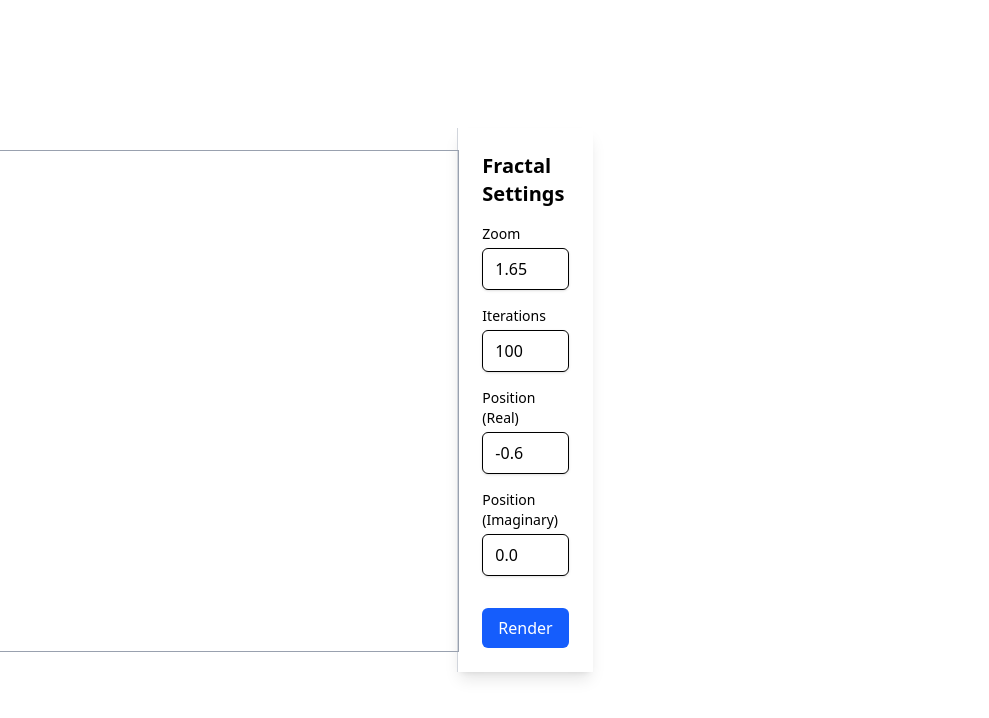
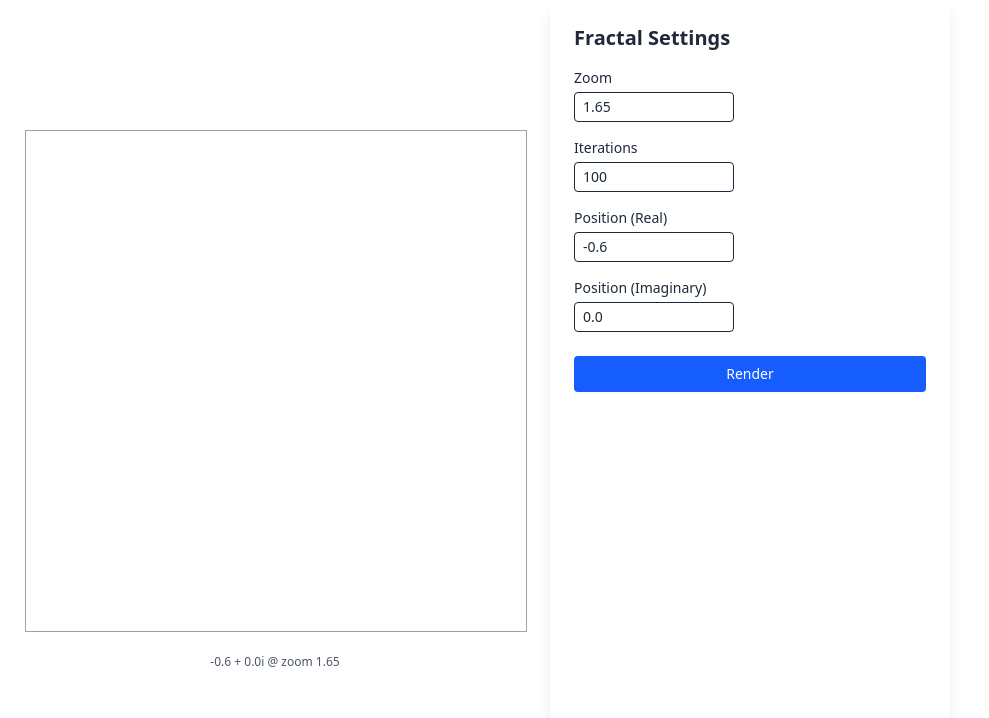
Before and after one commit to PottierLoic/Depth, a React (Vite) app: page / in a window 1280 px wide. Shown: the top 718 px of the page, without its empty margins (0-989 px from the left). Built offline with nearby package versions, Linux system fonts and the light colour scheme.

Commit message:
feat: enhance zoom logic and add real-time state synchronization

```diff
--- a/src/App.tsx
+++ b/src/App.tsx
@@ -1,4 +1,4 @@
-import { useRef, useState } from "react"
+import {useEffect, useRef, useState} from "react"
 import { invoke } from '@tauri-apps/api/core'
 
 export default function Page() {
@@ -14,12 +14,23 @@ export default function Page() {
 
   const canvasSize = 500
 
-  function getBox(start: { x: number; y: number }, end: { x: number; y: number }) {
-    const size = Math.max(Math.abs(end.x - start.x), Math.abs(end.y - start.y))
-    const x = start.x < end.x ? start.x : start.x - size
-    const y = start.y < end.y ? start.y : start.y - size
-    return { x, y, size }
+  useEffect(() => {
+    async function syncState() {
+      const [newZoom, newRe, newIm, newIter] = await Promise.all([
+        invoke<string>("get_zoom"),
+        invoke<string>("get_pos_re"),
+        invoke<string>("get_pos_im"),
+        invoke<number>("get_max_iterations"),
+      ])
+
+      setZoom(newZoom)
+      setPosRe(newRe)
+      setPosIm(newIm)
+      setMaxIterations(newIter)
     }
+
+    syncState()
+  }, [])
 
   function handleMouseDown(e: React.MouseEvent) {
     const rect = (e.target as HTMLCanvasElement).getBoundingClientRect()
@@ -38,15 +49,23 @@ export default function Page() {
     if (!dragStart || !dragEnd) return
     setIsDragging(false)
 
-    const box = getBox(dragStart, dragEnd)
+    await invoke("zoom_into_box", {
+      xPixel: Math.floor(dragStart.x),
+      yPixel: Math.floor(dragStart.y),
+      size: Math.max(dragEnd.x - dragStart.x, dragEnd.y - dragStart.y),
+    })
 
-    await invoke("zoom_into_box", {
-      width: canvasSize,
-      height: canvasSize,
-      startX: box.x,
-      startY: box.y,
-      size: box.size
-    })
+    const [newZoom, newRe, newIm, newIter] = await Promise.all([
+      invoke<string>("get_zoom"),
+      invoke<string>("get_pos_re"),
+      invoke<string>("get_pos_im"),
+      invoke<number>("get_max_iterations"),
+    ])
+
+    setZoom(newZoom)
+    setPosRe(newRe)
+    setPosIm(newIm)
+    setMaxIterations(newIter)
 
     await renderFractal()
   }
@@ -68,10 +87,13 @@ export default function Page() {
       console.error("Render failed:", err)
     }
   }
-
   return (
-    <div className="flex justify-center items-center w-[550px] h-screen p-6 bg-white">
-      <div className="relative" style={{ width: canvasSize, height: canvasSize }}>
+    <div className="flex w-full h-screen bg-white text-gray-800">
+      <div className="flex flex-col items-center justify-center w-[550px] h-full gap-4 p-4">
+        <div
+          className="relative"
+          style={{ width: canvasSize, height: canvasSize }}
+        >
           <canvas
             ref={canvasRef}
             width={canvasSize}
@@ -82,65 +104,82 @@ export default function Page() {
             onMouseMove={handleMouseMove}
             onMouseUp={handleMouseUp}
           />
-        {isDragging && dragStart && dragEnd && (
+          {isDragging && dragStart && dragEnd && (() => {
+            const dx = Math.abs(dragEnd.x - dragStart.x)
+            const dy = Math.abs(dragEnd.y - dragStart.y)
+            const halfSize = Math.max(dx, dy)
+            const left = dragStart.x - halfSize
+            const top = dragStart.y - halfSize
+            const size = 2 * halfSize
+            return (
               <div
                 className="absolute border border-blue-400 bg-blue-300 bg-opacity-20"
                 style={{
-              left: `${getBox(dragStart, dragEnd).x}px`,
-              top: `${getBox(dragStart, dragEnd).y}px`,
-              width: `${getBox(dragStart, dragEnd).size}px`,
-              height: `${getBox(dragStart, dragEnd).size}px`,
+                  left: `${left}px`,
+                  top: `${top}px`,
+                  width: `${size}px`,
+                  height: `${size}px`,
                   pointerEvents: "none",
                 }}
               />
-        )}
+            )
+          })()}
         </div>
 
-      <div className="flex flex-col gap-4 p-6 w-[400px] bg-white border-l border-gray-300 shadow-lg">
+        <div className="text-xs text-gray-600 mt-2 select-all">
+          {posRe} + {posIm}i @ zoom {zoom}
+        </div>
+      </div>
+
+      <div className="flex flex-col gap-4 p-6 w-[400px] bg-white shadow-lg">
         <h2 className="text-xl font-semibold">Fractal Settings</h2>
-        <div>
-          <label className="block text-sm font-medium">Zoom</label>
+
+        <div className="flex flex-col gap-1">
+          <label className="text-sm font-medium">Zoom</label>
           <input
-            type="number"
-            step="any"
+            type="text"
             value={zoom}
             onChange={e => setZoom(e.target.value)}
             onBlur={() => invoke("set_zoom", { zoom })}
-            className="mt-1 w-full px-3 py-2 border rounded-md shadow-sm focus:outline-none focus:ring focus:ring-blue-200"
+            className="w-40 px-2 py-1 text-sm border rounded focus:outline-none focus:ring focus:ring-blue-200"
           />
         </div>
-        <div>
-          <label className="block text-sm font-medium">Iterations</label>
+
+        <div className="flex flex-col gap-1">
+          <label className="text-sm font-medium">Iterations</label>
           <input
             type="number"
             value={maxIterations}
             onChange={e => setMaxIterations(parseInt(e.target.value))}
             onBlur={() => invoke("set_max_iterations", { maxIterations })}
-            className="mt-1 w-full px-3 py-2 border rounded-md shadow-sm focus:outline-none focus:ring focus:ring-blue-200"
+            className="w-40 px-2 py-1 text-sm border rounded focus:outline-none focus:ring focus:ring-blue-200"
           />
         </div>
-        <div>
-          <label className="block text-sm font-medium">Position (Real)</label>
+
+        <div className="flex flex-col gap-1">
+          <label className="text-sm font-medium">Position (Real)</label>
           <input
             type="text"
             value={posRe}
             onChange={e => setPosRe(e.target.value)}
             onBlur={() => invoke("set_pos_re", { posRe })}
-            className="mt-1 w-full px-3 py-2 border rounded-md shadow-sm focus:outline-none focus:ring focus:ring-blue-200"
+            className="w-40 px-2 py-1 text-sm border rounded focus:outline-none focus:ring focus:ring-blue-200"
           />
         </div>
-        <div>
-          <label className="block text-sm font-medium">Position (Imaginary)</label>
+
+        <div className="flex flex-col gap-1">
+          <label className="text-sm font-medium">Position (Imaginary)</label>
           <input
             type="text"
             value={posIm}
             onChange={e => setPosIm(e.target.value)}
             onBlur={() => invoke("set_pos_im", { posIm })}
-            className="mt-1 w-full px-3 py-2 border rounded-md shadow-sm focus:outline-none focus:ring focus:ring-blue-200"
+            className="w-40 px-2 py-1 text-sm border rounded focus:outline-none focus:ring focus:ring-blue-200"
           />
         </div>
+
         <button
-          className="mt-4 px-4 py-2 bg-blue-600 text-white rounded-md hover:bg-blue-700 transition"
+          className="mt-2 px-4 py-2 bg-blue-600 text-white text-sm rounded hover:bg-blue-700 transition"
           onClick={renderFractal}
         >
           Render
@@ -148,4 +187,5 @@ export default function Page() {
       </div>
     </div>
   )
+
 }
```
Also changed, not shown: 1 other file (tests, documents, lock files or other folders). Lines whose indentation alone changed are shown as unchanged.
